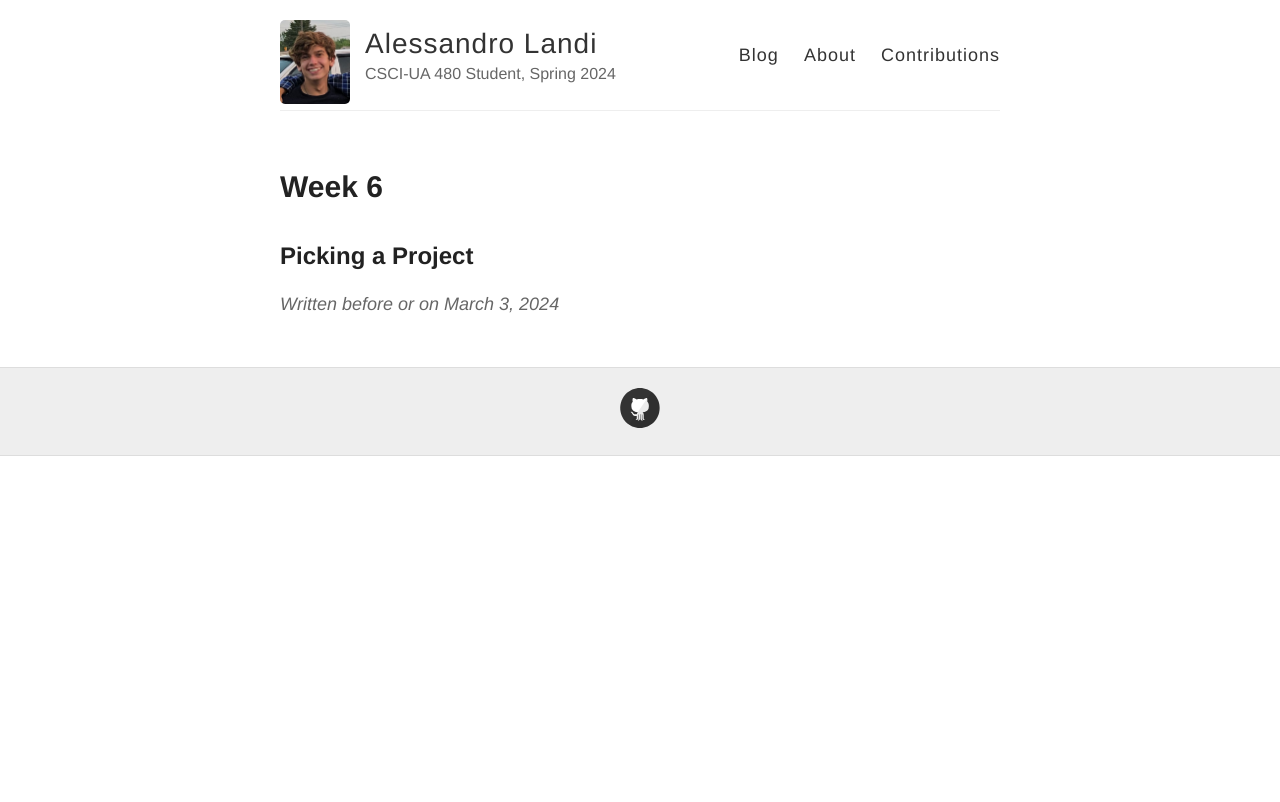
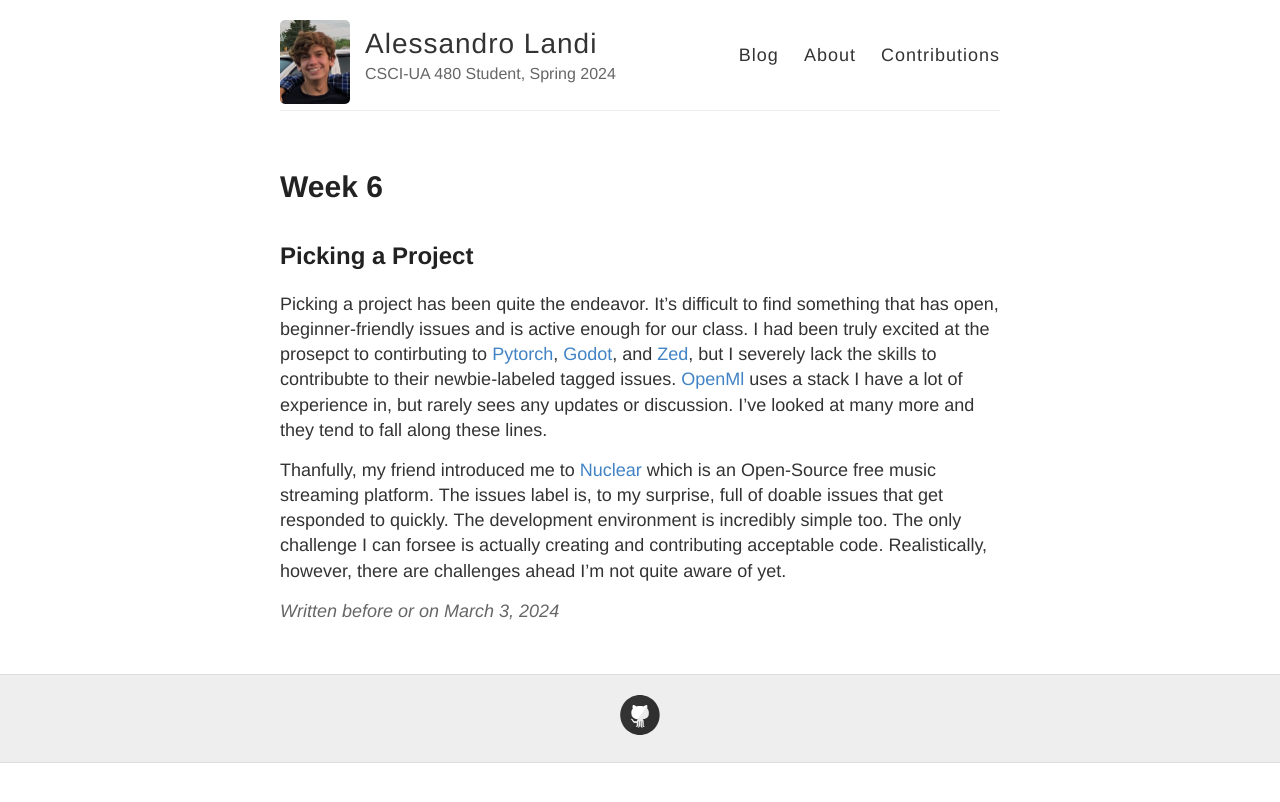
Before and after one commit to ossd-s24/alessandrolandi-weekly, a Jekyll site: the page built from _posts/2024-03-03-week06.md, in a window 1280 px wide. Shown: the top 802 px of the page. Built offline with Jekyll 4.4.1, drawn with Linux system fonts in a browser that asks for light colours.

Commit message:
Added post

```diff
--- a/_posts/2024-03-03-week06.md
+++ b/_posts/2024-03-03-week06.md
@@ -5,4 +5,7 @@ title: Week 6
 
 ## Picking a Project
 
+Picking a project has been quite the endeavor. It's difficult to find something that has open, beginner-friendly issues and is active enough for our class. I had been truly excited at the prosepct to contirbuting to [Pytorch](https://github.com/pytorch/pytorch), [Godot](https://github.com/godotengine/godot), and [Zed](https://github.com/zed-industries/zed), but I severely lack the skills to contribubte to their newbie-labeled tagged issues. [OpenMl](https://github.com/openml/OpenML) uses a stack I have a lot of experience in, but rarely sees any updates or discussion. I've looked at many more and they tend to fall along these lines.
 <!--more-->
+
+Thanfully, my friend introduced me to [Nuclear](https://github.com/nukeop/nuclear) which is an Open-Source free music streaming platform. The issues label is, to my surprise, full of doable issues that get responded to quickly. The development environment is incredibly simple too. The only challenge I can forsee is actually creating and contributing acceptable code. Realistically, however, there are challenges ahead I'm not quite aware of yet.
```
